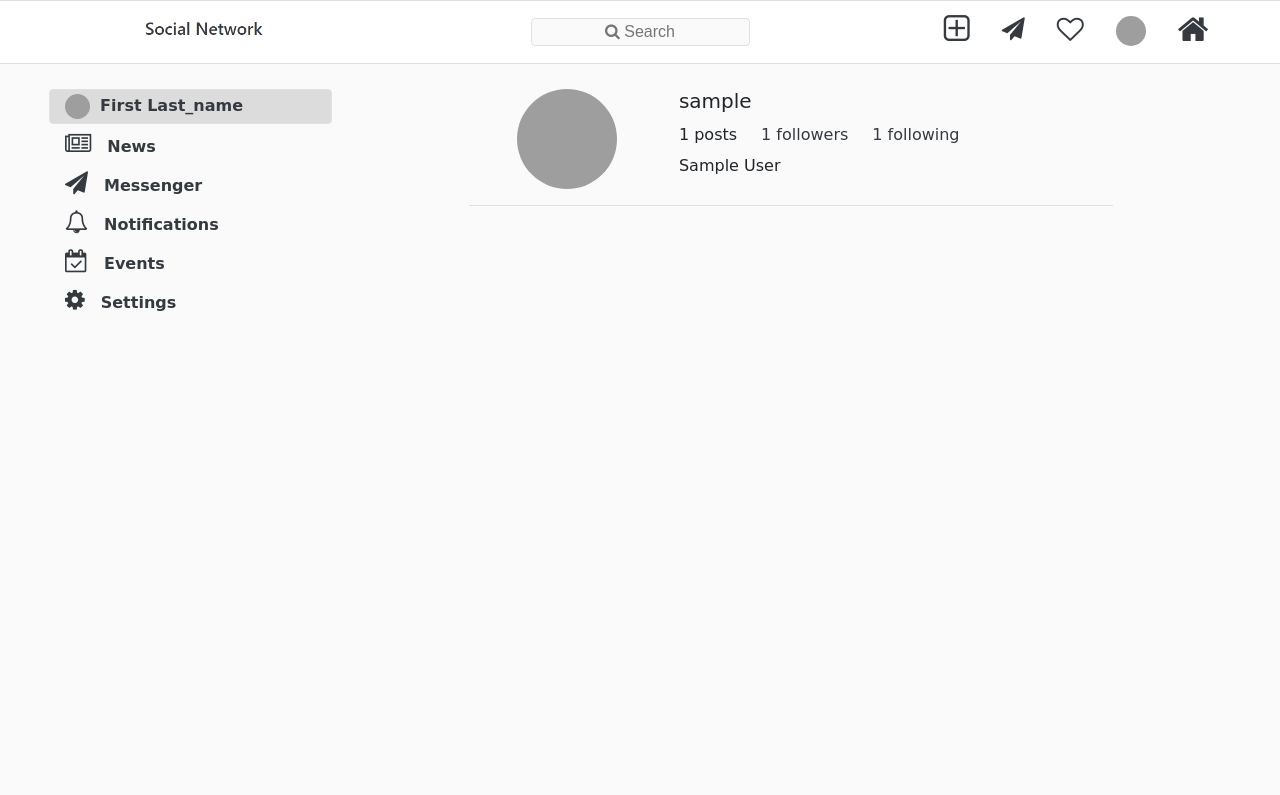
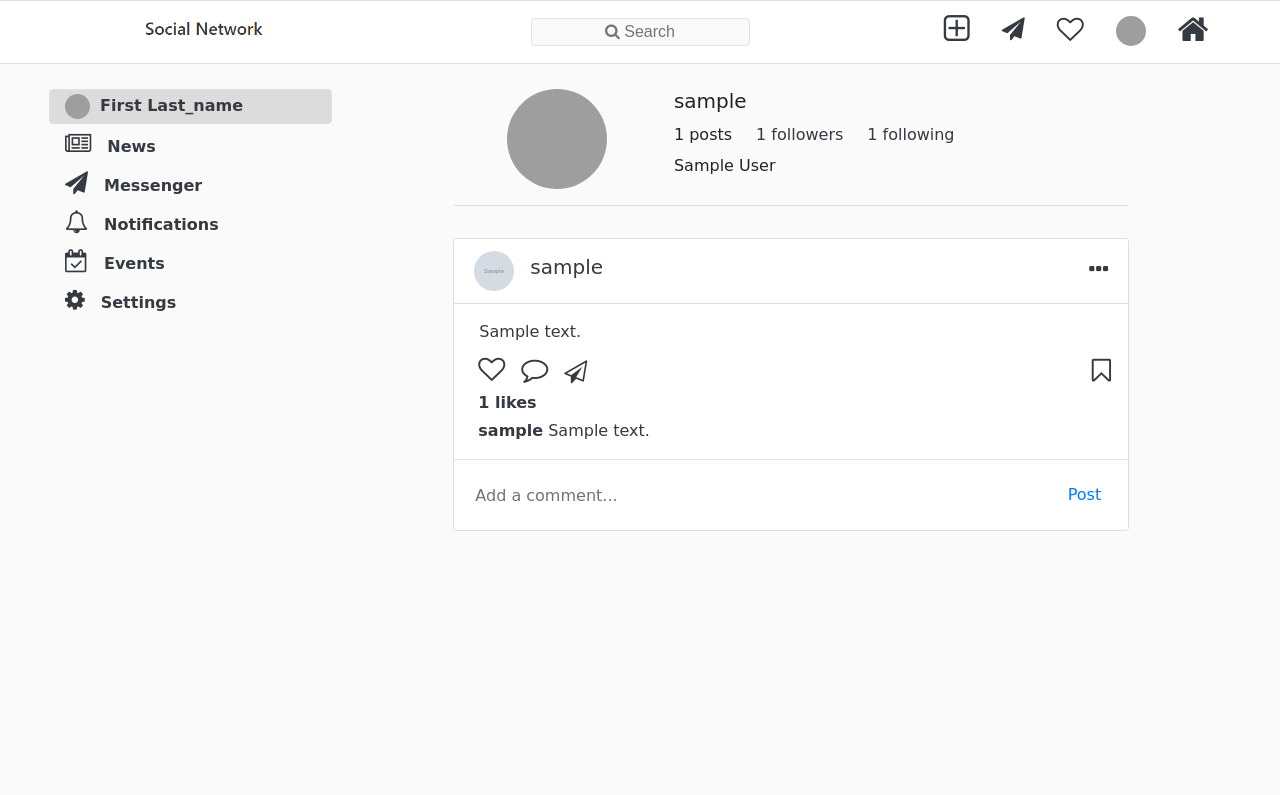
Before and after one commit to shevchenkodim/social-network-platform, a Django app: a page that uses templates/user_page.html in a window 1280 px wide. Shown: the top 795 px of the page. Run offline with Django 3.2, Linux system fonts and the light colour scheme; tables that the repository leaves empty hold one stand-in row (values such as "Sample post"); grey boxes marked "Sample" are stand-in pictures; some libraries are stand-ins or nearby versions; grey boxes are pictures that could not be loaded.

Commit message:
Improve user page
:Release Notes:

:Detailed Notes:

:Testing Performed:
No tests

:QA Notes:

:Issues Addressed:

Signed-off-by: Shevchenko Dmytro <dimashevchenko10021999@gmail.com>

```diff
--- a/main/views.py
+++ b/main/views.py
@@ -142,10 +142,15 @@ class UserPageView(TemplateView):
         context = super().get_context_data(**kwargs)
         user_obj = User.objects.get(username=self.kwargs['username'])
         news_posts = PostsModel.objects.filter(user=user_obj).order_by('-date_time_create')
-        queryset = PostFilesModel.objects.none()
+        files_list = PostFilesModel.objects.filter(post__in=news_posts)
+        comment_list = CommentModel.objects.filter(post__in=news_posts)
+        count_files_in_post = {}
         for post in news_posts:
-            queryset |= PostFilesModel.objects.filter(post_id=post.id)[:1]
+            files_count = files_list.filter(post=post).count()
+            count_files_in_post[post.id] = files_count
+        context['count_files_in_post'] = count_files_in_post
+        context['comment_list'] = comment_list
         context['news_posts'] = news_posts
-        context['files_list'] = queryset
+        context['files_list'] = files_list
         context['owner_page'] = user_obj
         return context
--- a/social_network_platform/settings.py
+++ b/social_network_platform/settings.py
@@ -40,6 +40,7 @@ INSTALLED_APPS = [
 
     'main',
     'signup',
+    'mptt',
 ]
 
 MIDDLEWARE = [
--- a/templates/user_page.html
+++ b/templates/user_page.html
@@ -6,8 +6,8 @@
 {% endblock title %}
 
 {% block middle %}
-    <div class="row pl-3 pr-3 mb-4">
-        <div class="col-12">
+    <div class="row mb-4">
+        <div class="col-12 pl-3 pr-3">
             <div class="row">
                 <div class="col-4 text-center">
                     <a href="#!" class="text-dark"><img style="border-radius: 100px;" src="https://wallpaperaccess.com/full/550113.jpg" alt="" width="100" height="100" style="max-width: 100%;"></a>
@@ -36,21 +36,9 @@
             <hr>
         </div>
         <div class="col-12 mt-3">
-            <div class="row">
-                {% for news_post in news_posts %}
-                    <div class="col-4 text-center mb-4">
-                        {% for file in files_list %}
-                            {% if file.post.id == news_post.id %}
-                                {% if file.type == 'image' %}
-                                    <img src="{{ file.file.url }}" width="1080px" alt="" style="max-width: 100%;">
-                                {% elif file.type == 'video' %}
-                                    <img src="{% static 'assets/images/default.video.png' %}" width="1080px" alt="" style="max-width: 100%;">
-                                {% endif %}
-                            {% endif %}
-                        {% endfor %}
-                    </div>
-                {% endfor %}
-            </div>
+            {% block content %}
+                {% include 'components/news_posts.html' %}
+            {% endblock content %}
         </div>
     </div>
 {% endblock middle %}
```
Also changed, not shown: main/migrations/0007_commenttestmodel.py (added), main/migrations/0008_auto_20200416_1615.py (added), main/migrations/0009_commenttestmodel_name.py (added), main/migrations/0010_delete_commenttestmodel.py (added).
